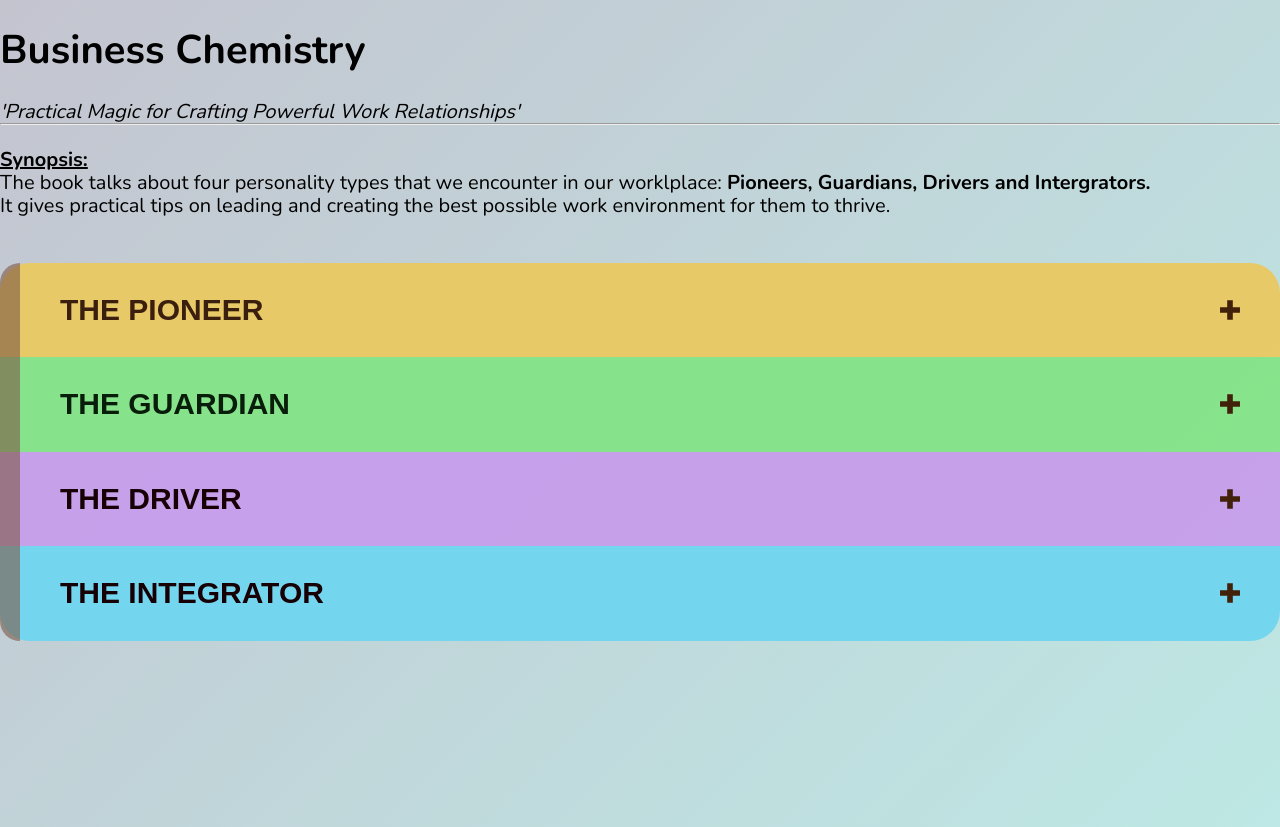
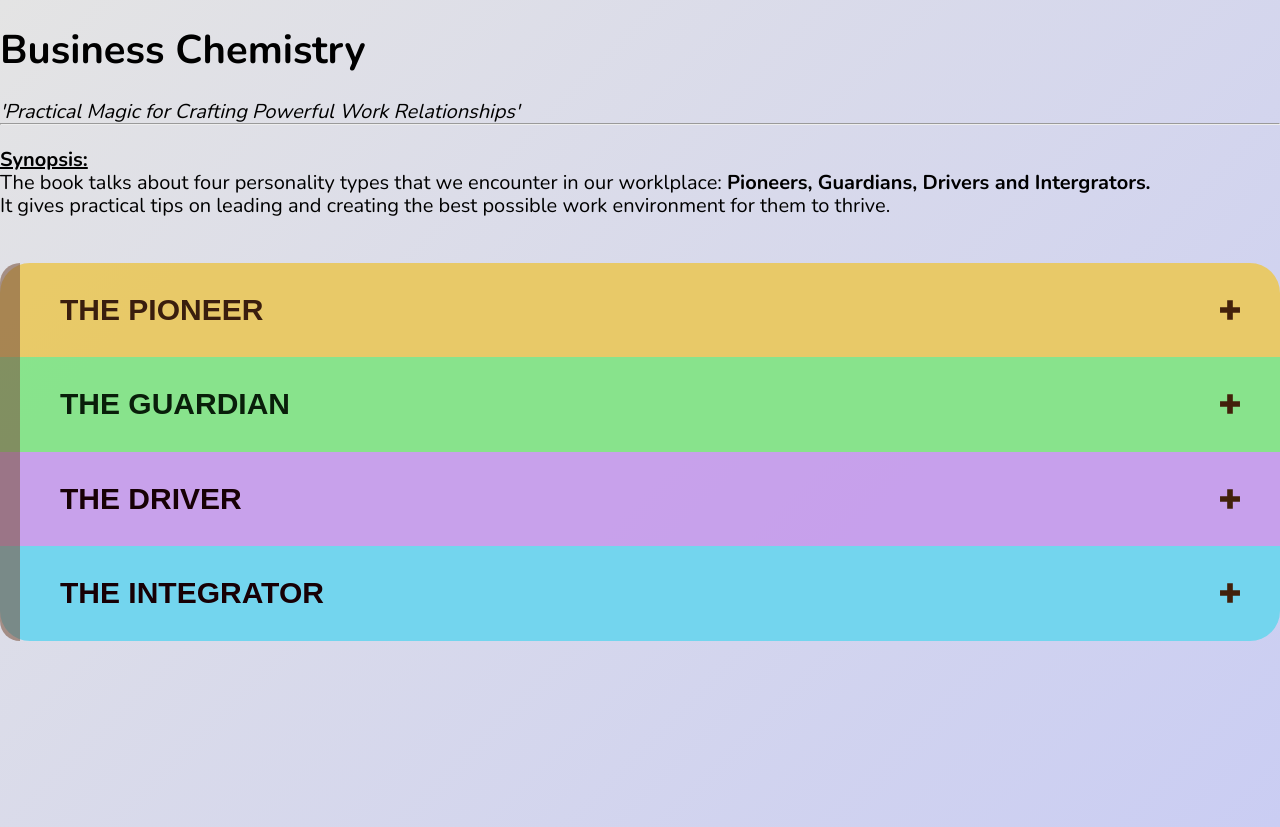
Before and after one commit to sabapathy-sagar/business-chemistry-crisp, a website built with Parcel: page index.html in a window 1280 px wide. Built offline with nearby package versions, Linux system fonts and the light colour scheme.

Commit message:
changed-background-color

```diff
--- a/src/css/styles.css
+++ b/src/css/styles.css
@@ -35,7 +35,7 @@
 }
 
 body {
-  background-image: linear-gradient(135deg, #c4c4cf, #b8e6e2ec);
+  background-image: linear-gradient(135deg, #e4e4e4, #cacdf3);
   color: #000000;
   min-height: 100vh;
   padding: 3em;
```
